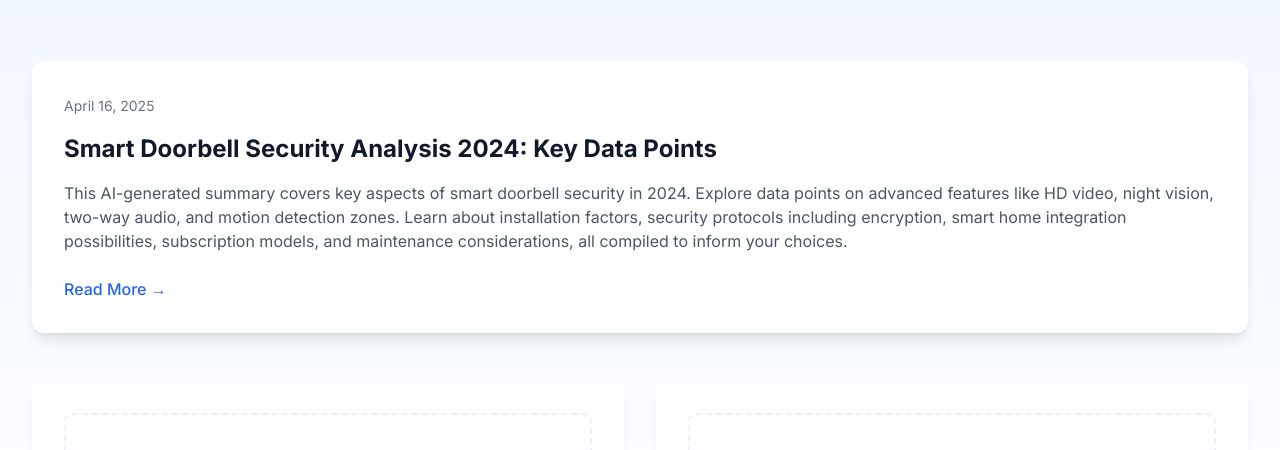
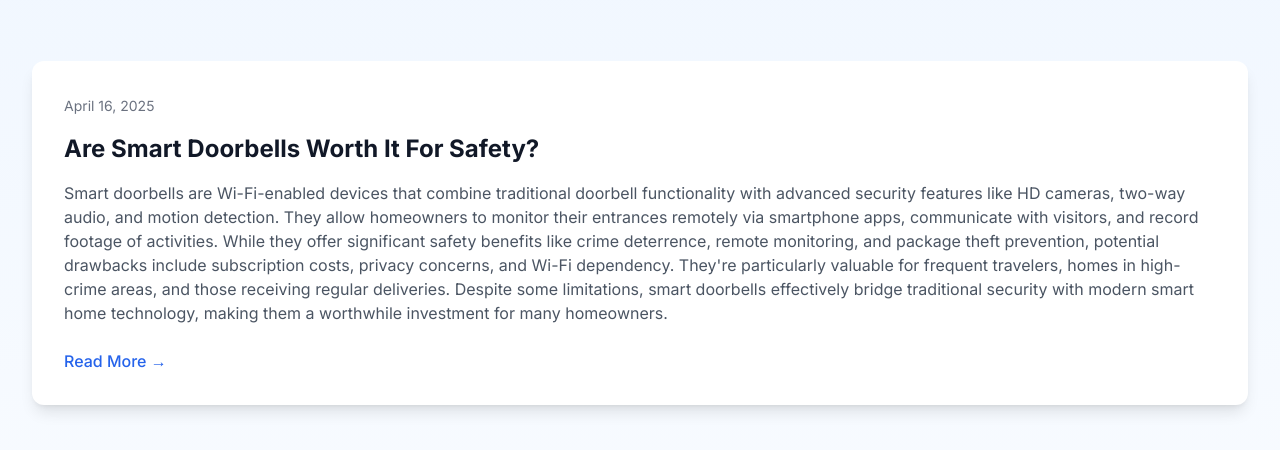
Before and after one commit to blk4rest/revolutionize-your-doorstep-2025-04-16-npt0d, a plain HTML site: page blog.html in a window 1280 px wide. Shown: the part 259-709 px from the top of the page. Drawn offline with nearby package versions, Linux system fonts and the light colour scheme.

Commit message:
Update blog listing with are-smart-doorbells-worth-it-for-safety-20250416-wnq.html

```diff
--- a/blog.html
+++ b/blog.html
@@ -34,6 +34,21 @@
                 </div>
 
                 <div class="bg-white rounded-xl shadow-lg p-8 hover:shadow-xl transition duration-300 mb-12">
+                    <div class="mb-4">
+                        <span class="text-sm text-gray-500">April 16, 2025</span>
+                    </div>
+                    <h2 class="text-2xl font-bold text-gray-900 mb-4">
+                        <a href="https://blk4rest.github.io/revolutionize-your-doorstep-2025-04-16-npt0d/blog/are-smart-doorbells-worth-it-for-safety-20250416-wnq.html" class="hover:text-blue-600 transition-colors duration-300">
+                            Are Smart Doorbells Worth It For Safety?
+                        </a>
+                    </h2>
+                    <p class="text-gray-600 mb-6">Smart doorbells are Wi-Fi-enabled devices that combine traditional doorbell functionality with advanced security features like HD cameras, two-way audio, and motion detection. They allow homeowners to monitor their entrances remotely via smartphone apps, communicate with visitors, and record footage of activities. While they offer significant safety benefits like crime deterrence, remote monitoring, and package theft prevention, potential drawbacks include subscription costs, privacy concerns, and Wi-Fi dependency. They're particularly valuable for frequent travelers, homes in high-crime areas, and those receiving regular deliveries. Despite some limitations, smart doorbells effectively bridge traditional security with modern smart home technology, making them a worthwhile investment for many homeowners.</p>
+                    <a href="https://blk4rest.github.io/revolutionize-your-doorstep-2025-04-16-npt0d/blog/are-smart-doorbells-worth-it-for-safety-20250416-wnq.html" class="inline-flex items-center text-blue-600 hover:text-blue-700 font-medium">
+                        Read More →
+                    </a>
+                </div>
+
+                <div class="bg-white rounded-xl shadow-lg p-8 hover:shadow-xl transition duration-300 mb-8">
                     <div class="mb-4">
                         <span class="text-sm text-gray-500">April 16, 2025</span>
                     </div>
```
